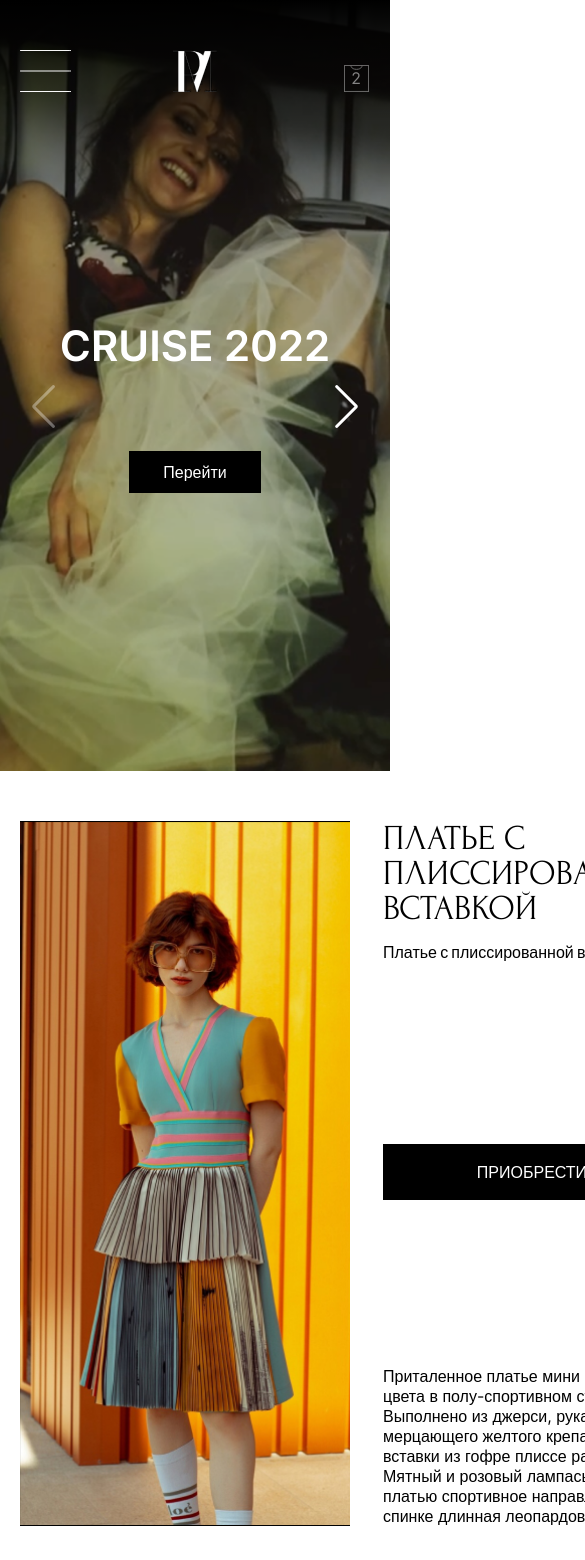
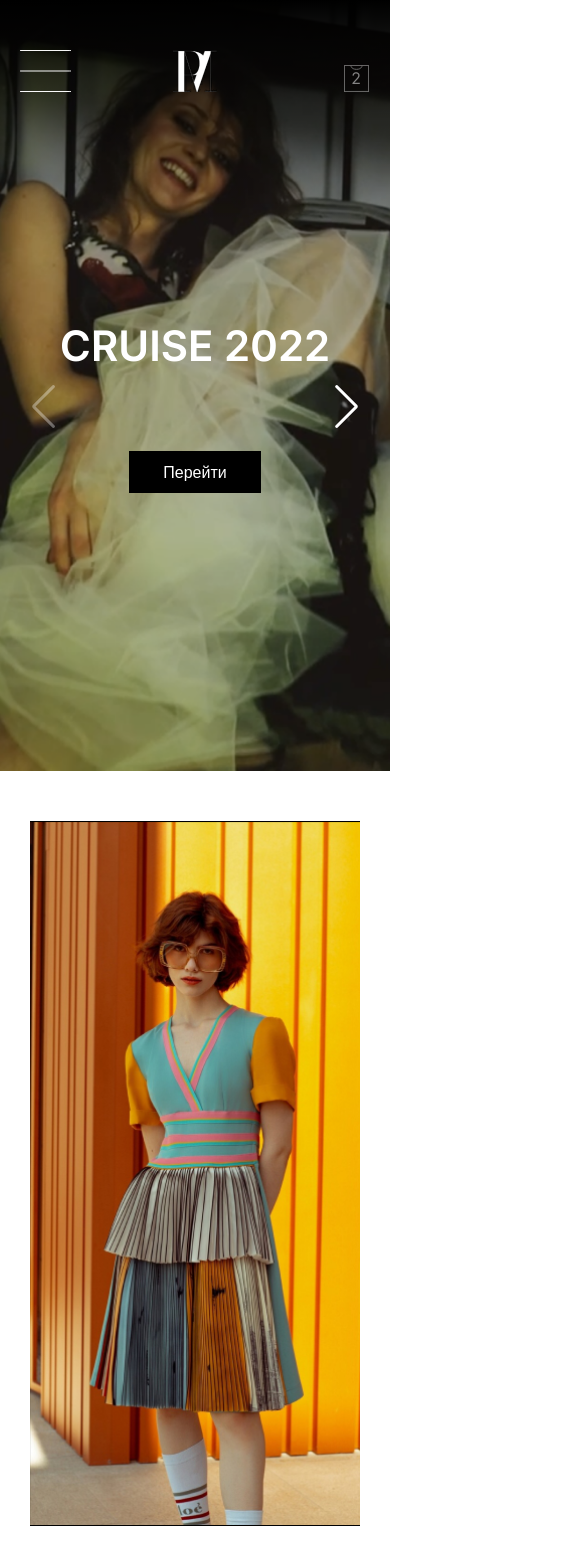
Before and after one commit to alvde-site/boutique, a React (Create React App) app: page / in a window 390 px wide. Shown: the top 1560 px of the page, 585 px wide, since content can reach past the window. Built offline with nearby package versions, Linux system fonts and the light colour scheme.

Commit message:
feat: Add mobile Category

```diff
--- a/src/components/App/_vars.scss
+++ b/src/components/App/_vars.scss
@@ -38,7 +38,7 @@ $main-mobile-padding: 50px 20px;
   font-family: 'Forum', Arial, Helvetica, sans-serif;
   font-style: normal;
   font-weight: 400;
-  font-size: 35px;
+  font-size: 32px;
   line-height: 1;
 }
 
--- a/src/components/Main/Content/Content.tsx
+++ b/src/components/Main/Content/Content.tsx
@@ -1,10 +1,8 @@
 import { ContentCategoryProps } from "../../../utils/interfaces";
-import Showcase from "../Showcase/Showcase";
 
 function Content({ children, titleText, buttonText }: ContentCategoryProps) {
   return (
     <section className="content">
-      <Showcase />
       <div className="content__menu">
         <h2 className="content__title">{titleText}</h2>
         <button className="content__button content__button_position_top">
--- a/src/components/Main/Main.tsx
+++ b/src/components/Main/Main.tsx
@@ -1,13 +1,28 @@
-import { CATEGORY_BUTTON_TEXT, CATEGORY_TITLE_TEXT, COLLECTION_BUTTON_TEXT, COLLECTION_TITLE_TEXT } from "../../utils/constants";
+import {
+  CATEGORY_BUTTON_TEXT,
+  CATEGORY_TITLE_TEXT,
+  COLLECTION_BUTTON_TEXT,
+  COLLECTION_TITLE_TEXT,
+} from "../../utils/constants";
 import Category from "./Category/Category";
 import Collection from "./Collection/Collection";
 import Content from "./Content/Content";
+import Showcase from "./Showcase/Showcase";
 
 function Main() {
   return (
     <main className="main">
-      <Content children={<Category />} titleText={CATEGORY_TITLE_TEXT} buttonText={CATEGORY_BUTTON_TEXT}/>
-      <Content children={<Collection />} titleText={COLLECTION_TITLE_TEXT} buttonText={COLLECTION_BUTTON_TEXT}/>
+      <Showcase />
+      <Content
+        children={<Category />}
+        titleText={CATEGORY_TITLE_TEXT}
+        buttonText={CATEGORY_BUTTON_TEXT}
+      />
+      <Content
+        children={<Collection />}
+        titleText={COLLECTION_TITLE_TEXT}
+        buttonText={COLLECTION_BUTTON_TEXT}
+      />
     </main>
   );
 }
--- a/src/components/Main/Showcase/_showcase.scss
+++ b/src/components/Main/Showcase/_showcase.scss
@@ -1,16 +1,19 @@
 .showcase {
+  box-sizing: border-box;
   display: none;
   grid-template-columns: 330px 1fr;
   gap: 33px;
+  max-width: 963px;
   min-height: 701px;
-//   height: 100%;
-  margin: 0 0 70px;
+  margin: 0 auto 0;
+  padding: $main-mobile-padding;
+  background-color: #fff;
 }
 
 .showcase__figure {
   max-width: 330px;
   width: 100%;
-  margin: 0 33px 0 0;
+  margin: 0;
 }
 
 .showcase__image {
@@ -36,11 +39,10 @@
 
 .showcase__button {
   margin: 0;
-  padding: 0;
+  padding: 18px 0;
   border: none;
   box-sizing: border-box;
   max-width: 298px;
-  padding: 18px 0;
   @include usual-text("Inter");
   text-transform: uppercase;
   background-color: #000;
@@ -63,3 +65,20 @@
     display: grid;
   }
 }
+
+@media (max-width: 768px) {
+  .showcase {
+    grid-template-columns: 1fr;
+    justify-items: center;
+    text-align: center;
+  }
+
+  .showcase__content {
+    min-height: auto;
+  }
+
+  .showcase__button {
+    margin: 0 auto 18px;
+    padding: 18px;
+  }
+}
--- a/src/index.scss
+++ b/src/index.scss
@@ -10,7 +10,7 @@
 @import "./components/App/app";
 @import "./components/Header/header";
 @import "./components/Main/main";
+@import "./components/Main/Showcase/showcase";
 @import "./components/Main/Content/content";
-@import "./components/Main/Showcase/showcase";
 @import "./components/Main/Category/category";
 @import "./components/Main/Collection/collection";
```
